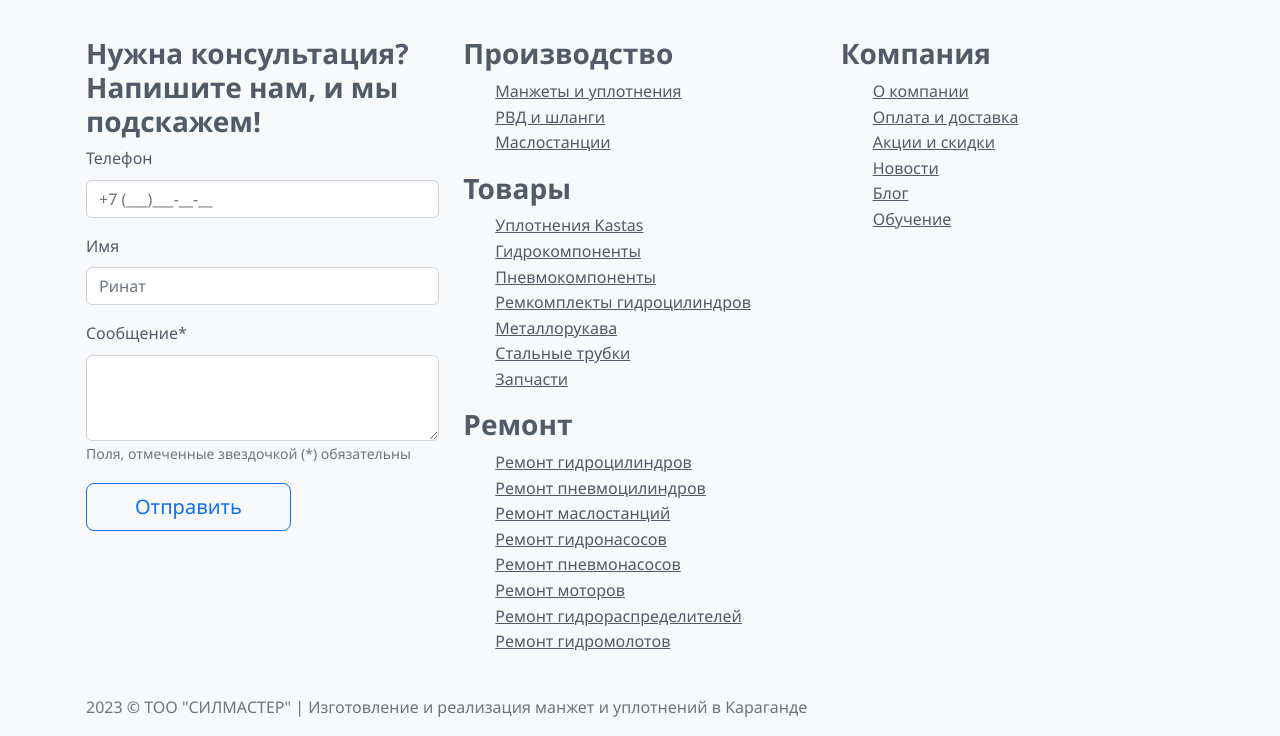
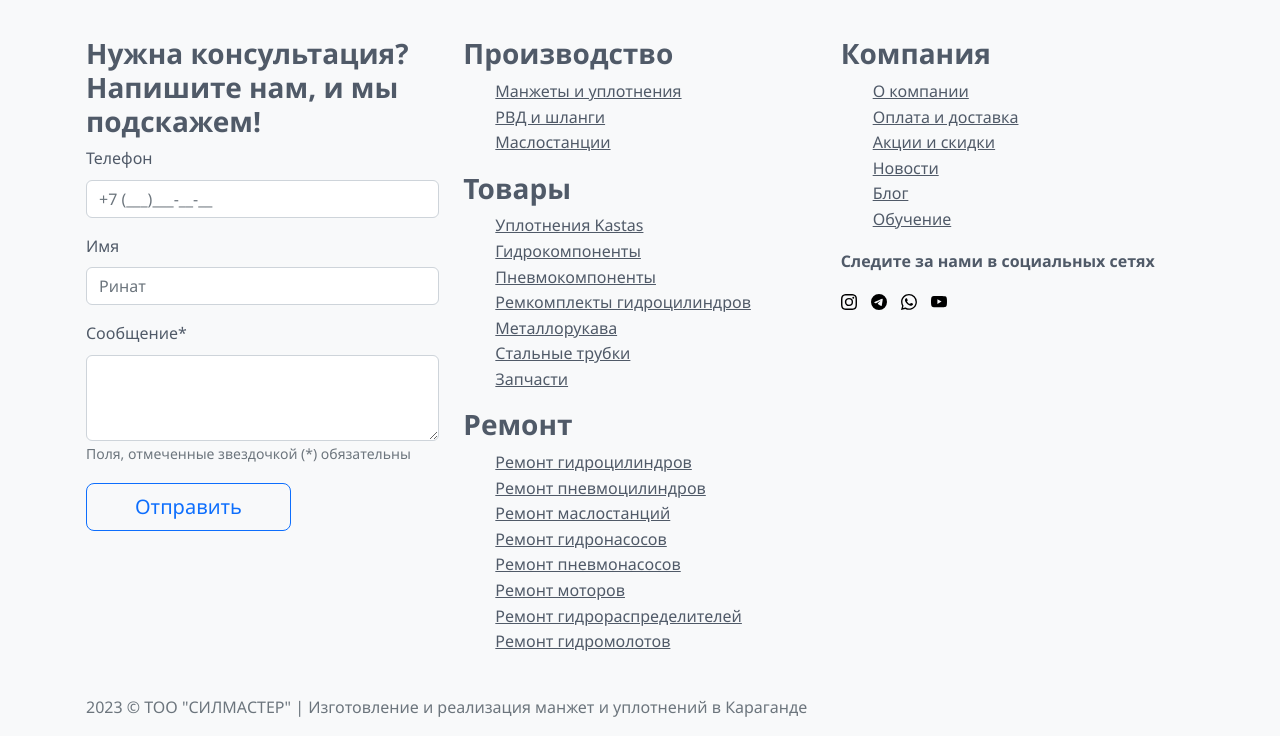
Before and after one commit to deepydee/sealmaster, a website: page index.html in a window 1280 px wide. Shown: the part 8869-9605 px from the top of the page. Drawn offline with nearby package versions, Linux system fonts and the light colour scheme; grey boxes are pictures that could not be loaded.

Commit message:
feat: add social links to fooret

```diff
--- a/index.html
+++ b/index.html
@@ -1361,9 +1361,7 @@
   </main>
 
   <footer class="footer mt-auto bg-light">
-
     <div class="container-fluid contacts-footer p-0">
-
       <div class="container py-4">
         <div class="row">
           <div class="col-12 col-lg-4 offset-xl-8">
@@ -1389,7 +1387,6 @@
           </div>
         </div>
       </div>
-
       <div class="row contacts-footer-map">
         <div class="col">
           <iframe style="border:0; width: 100%; height: 100%;" src="https://www.google.com/maps/embed?pb=!1m18!1m12!1m3!1d2575.3203116374093!2d73.1538494775773!3d49.79884550106056!2m3!1f0!2f0!3f0!3m2!1i1024!2i768!4f13.1!3m3!1m2!1s0x4243470a545803b1%3A0x992893e425427b5!2z0KLQntCeICLQodCY0JvQnNCQ0KHQotCV0KAi!5e0!3m2!1sru!2skz!4v1668583615644!5m2!1sru!2skz" frameborder="0" allowfullscreen></iframe>
@@ -1398,8 +1395,8 @@
     </div>
    <!-- place footer here -->
     <div class="container p-3">
-        <div class="row  mb-4">
-          <div class="col-md-4">
+        <div class="row mb-4">
+          <div class="col-md-4 mb-4">
             <h3 class="fw-bold">Нужна консультация? Напишите нам, и мы подскажем!</h3>
             <form action="#">
               <div class="mb-3">
@@ -1463,6 +1460,14 @@
               <li><a href="#">Блог</a></li>
               <li><a href="#">Обучение</a></li>
             </ul>
+
+            <p class="fw-bold">Следите за нами в социальных сетях</p>
+            <div class="social my-4 my-lg-0">
+              <a href="http://www.instagram.com/sealmasterkz/" title="ТОО Силмастер в Instagram"><span class="icon icon-inst"></span></a>
+              <a href="http://t.me/sealmasterkz" title="ТОО Силмастер в Telegram"><span class="icon icon-tg"></span></a>
+              <a href="https://wa.me/77764407004?text=Здравствуйте%2C+у+меня+есть+вопрос" title="Напишите нам в Watsupp"><span class="icon icon-wa" target="_blank"></span></a>
+              <a href="https://www.youtube.com/@user-ng3jr8ss1b" title="Youtube канал ТОО Силмастер" target="_blank"><span class="icon icon-yt"></span></a>
+            </div>
           </div>
         </div>
       <div class="row">
```
